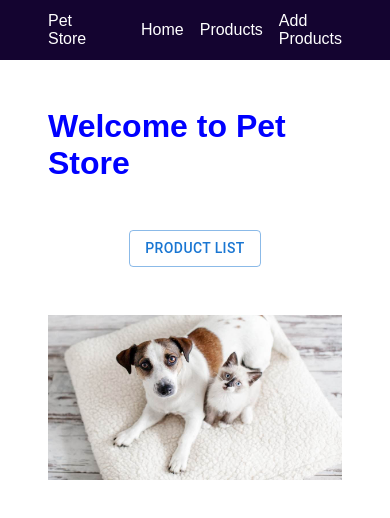
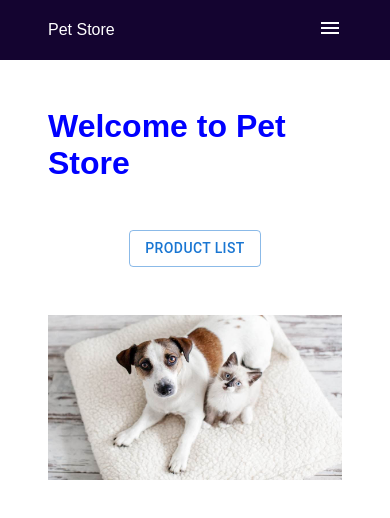
Before and after one commit to ManashviCode/Pet_Palace, a React (Create React App) app in the folder pet-frontend/: page / in a window 390 px wide. Shown: the top 518 px of the page. Built offline with nearby package versions, Linux system fonts and the light colour scheme.

Commit message:
updated navbar again

```diff
--- a/pet-frontend/src/components/navbar/Navbar.tsx
+++ b/pet-frontend/src/components/navbar/Navbar.tsx
@@ -1,25 +1,37 @@
 import React from "react";
-import { Menu } from "@mui/icons-material";
+import { useState } from "react";
+import { Menu, Close } from "@mui/icons-material";
 import { Link } from "react-router-dom";
 import "./navbar.scss";
 
 const Navbar: React.FC = () => {
+  const [open, setOpen] = useState<boolean>(false);
+
+  const toggleNavBar = () => {
+    if (window.innerWidth < 500) {
+      setOpen(!open);
+    }
+  };
+
+  const menuStyle = open ? "menu open" : "menu";
+
   return (
     <div className="navbar">
       <div className="brand">Pet Store</div>
       <div className="hamburger">
-        <Menu />
+        <Menu onClick={toggleNavBar} />
       </div>
 
-      <div className="menu">
+      <div className={menuStyle}>
         <ul>
-          <li>
+          <Close className="close" onClick={toggleNavBar} />
+          <li onClick={toggleNavBar}>
             <Link to="/">Home</Link>
           </li>
-          <li>
+          <li onClick={toggleNavBar}>
             <Link to="/products">Products</Link>
           </li>
-          <li>
+          <li onClick={toggleNavBar}>
             <Link to="/products/add"> Add Products</Link>
           </li>
         </ul>
--- a/pet-frontend/src/components/navbar/navbar.scss
+++ b/pet-frontend/src/components/navbar/navbar.scss
@@ -7,7 +7,6 @@
   color: #fff;
   padding: 0 3rem;
   @include d-flex(row, space-between, center);
-}
 
   .brand {
     color: #fff;
@@ -25,11 +24,58 @@
       @include d-flex(row, flex-start, center);
       gap: 1rem;
 
-    li{
-        a{
+      .close {
+        display: none;
+     }
+
+      li {
+        a {
           color: #fff;
         }
       }
-
     }
   }
+}
+
+@media (max-width: 500px) {
+  .navbar {
+    .hamburger {
+      display: block;
+      margin-left: 1rem;
+      cursor: pointer;
+    }
+
+    .menu {
+      width: 100vw;
+      height: 100vh;
+      margin: 0;
+      padding: 0;
+      background-color: rgb(20, 4, 48);
+      position: fixed;
+      left: -100vw;
+      top: 0;
+      z-index: 3;
+      transition: all 0.3s linear;
+
+      &.open {
+        left: 0;
+      }
+
+      ul {
+        @include d-flex(column, center, center);
+        height: 100%;
+        gap: 3rem;
+        position: relative;
+
+        .close {
+          display: block;
+          position: absolute;
+          top: 1rem;
+          right: 2rem;
+          cursor: pointer;
+          font-size: 30px;
+        }
+      }
+    }
+  }
+}
```
Lines whose indentation alone changed are shown as unchanged.
